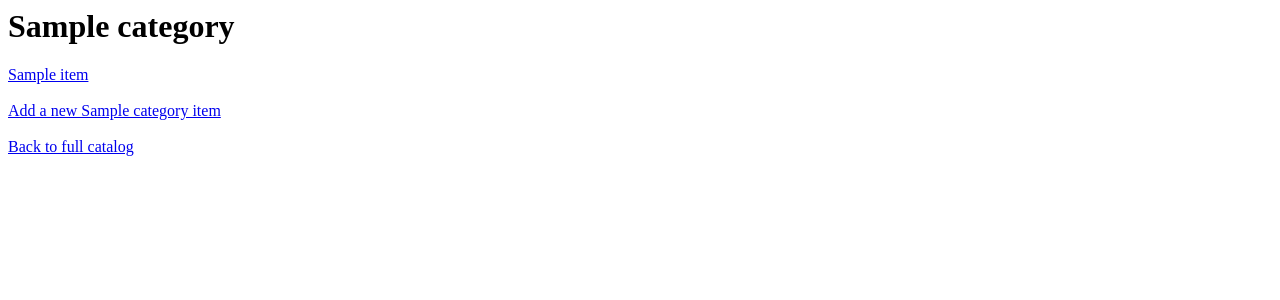
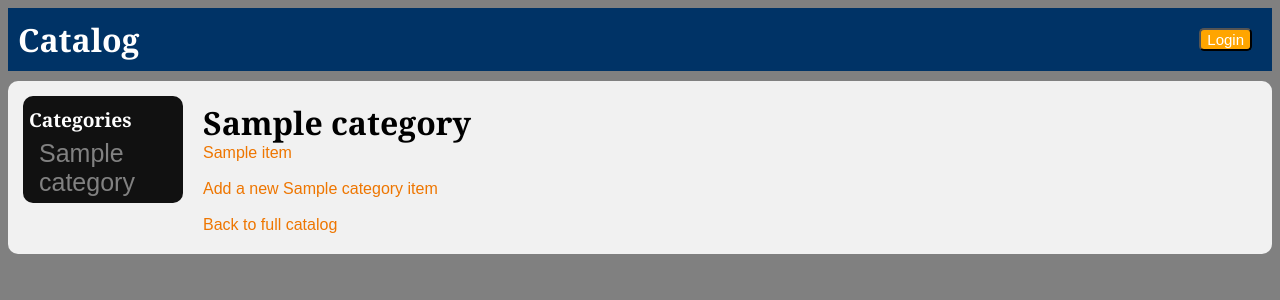
Before and after one commit to mvirgo/fullstack-nd, a Flask app: a page that uses catalog/templates/category.html in a window 1280 px wide. Shown: the top 300 px of the page. Run offline with Flask 2, Linux system fonts and the light colour scheme; tables that the repository leaves empty hold one stand-in row (values such as "Sample post").

Commit message:
feat: add CSS styling to all catalog pages

```diff
--- a/catalog/static/styles.css
+++ b/catalog/static/styles.css
@@ -35,7 +35,7 @@ a {
     color: #EE7600;
 }
 
-form {
+#login {
   margin-top: 10px;
   margin-right: 10px;
   float: right;
--- a/catalog/templates/catalog.html
+++ b/catalog/templates/catalog.html
@@ -1,3 +1,4 @@
+<!DOCTYPE html>
 <html>
 
 <head>
@@ -7,7 +8,7 @@
 <header>
 <h1>Catalog</h1>
 
-<form action="http://localhost:8000/" method="GET">
+<form action="http://localhost:8000/" method="GET" id="login">
 <button type=submit>Login</button>
 </form>
 </header>
--- a/catalog/templates/category.html
+++ b/catalog/templates/category.html
@@ -1,6 +1,31 @@
+<!DOCTYPE html>
 <html>
+
+<head>
+	<link rel= "stylesheet" type= "text/css" href= "{{url_for('static',filename='styles.css')}}">
+</head>
+
+<header>
+<h1>Catalog</h1>
+
+<form action="http://localhost:8000/" method="GET" id="login">
+<button type=submit>Login</button>
+</form>
+</header>
+
 <body>
 
+<div id="mainbox">
+
+<div class="sidenav">
+<h2>Categories</h2>
+{% for cat in categories %}
+<a href="{{url_for('catalogCategory', category = cat.name)}}">{{cat.name}}</a>
+{% endfor %}
+
+</div>
+
+<main>
 <h1>{{category.name}}</h1>
 
 {% for i in items %}
@@ -22,6 +47,7 @@
 </br>
 <a href='{{url_for('fullCatalog')}}'>Back to full catalog</a>
 </div>
-
+</main>
+</div>
 </body>
 </html>
--- a/catalog/views.py
+++ b/catalog/views.py
@@ -23,6 +23,13 @@ def getSession():
     return DBSession()
 
 
+def getAllCategories(session):
+    '''
+    Show all categories in the Catalog.
+    '''
+    return session.query(Category).all()
+
+
 '''
 HTTP request functions.
 '''
@@ -33,7 +40,7 @@ def fullCatalog():
     Show the all catalog categories, and newest 10 items added.
     '''
     session = getSession()
-    categories = session.query(Category).all()
+    categories = getAllCategories(session)
     last_ten_items = session.query(CatalogItem) \
         .order_by(CatalogItem.id.desc()).limit(10).all()
     return render_template('catalog.html', categories=categories,
@@ -48,7 +55,9 @@ def catalogCategory(category):
     session = getSession()
     cat = session.query(Category).filter_by(name=category).one()
     items = session.query(CatalogItem).filter_by(category_id=cat.id)
-    return render_template('category.html', category=cat, items=items)
+    categories = getAllCategories(session)
+    return render_template('category.html', category=cat, items=items,
+        categories=categories)
 
 
 @app.route('/catalog/<category>/<item_name>/')
@@ -58,7 +67,9 @@ def categoryItem(category, item_name):
     '''
     session = getSession()
     item = session.query(CatalogItem).filter_by(name=item_name).one()
-    return render_template('catalogitem.html', category=category, item=item)
+    categories = getAllCategories(session)
+    return render_template('catalogitem.html', category=category, item=item,
+        categories=categories)
 
 
 @app.route('/catalog/<category>/new/', methods=['GET', 'POST'])
```
Also changed, not shown: catalog/templates/catalogitem.html (+28 -1 lines), catalog/templates/deletecatalogitem.html (+24 -0 lines), catalog/templates/editcatalogitem.html (+21 -1 lines), catalog/templates/newcatalogitem.html (+25 -0 lines).
